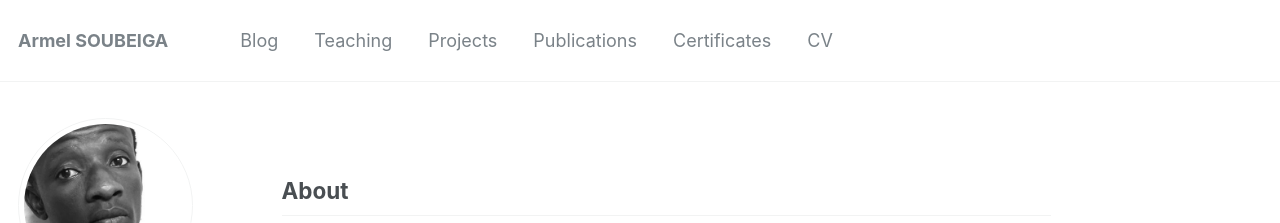
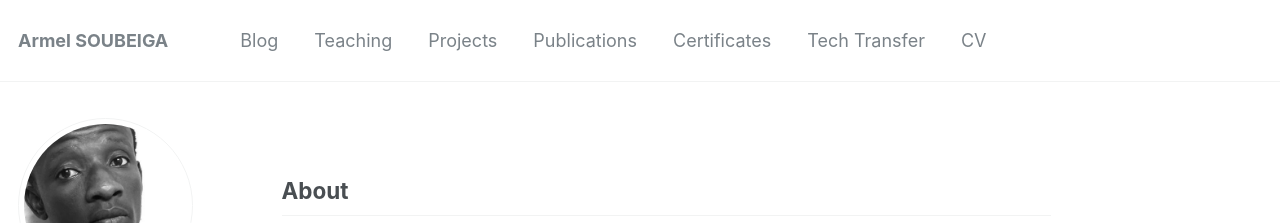
Before and after one commit to armelsoubeiga/neweb, a Jekyll site: the page built from _pages/about.md, in a window 1280 px wide. Shown: the top 223 px of the page. Built offline with Jekyll 4.4.1, drawn with Linux system fonts in a browser that asks for light colours.

Commit message:
Update navigation.yml

```diff
--- a/_data/navigation.yml
+++ b/_data/navigation.yml
@@ -15,5 +15,8 @@ main:
   - title: "Certificates"
     url: /certificates/
 
+  - title: "Tech Transfer"
+    url: /certificates/
+
   - title: "CV"
     url: /cv/
```
